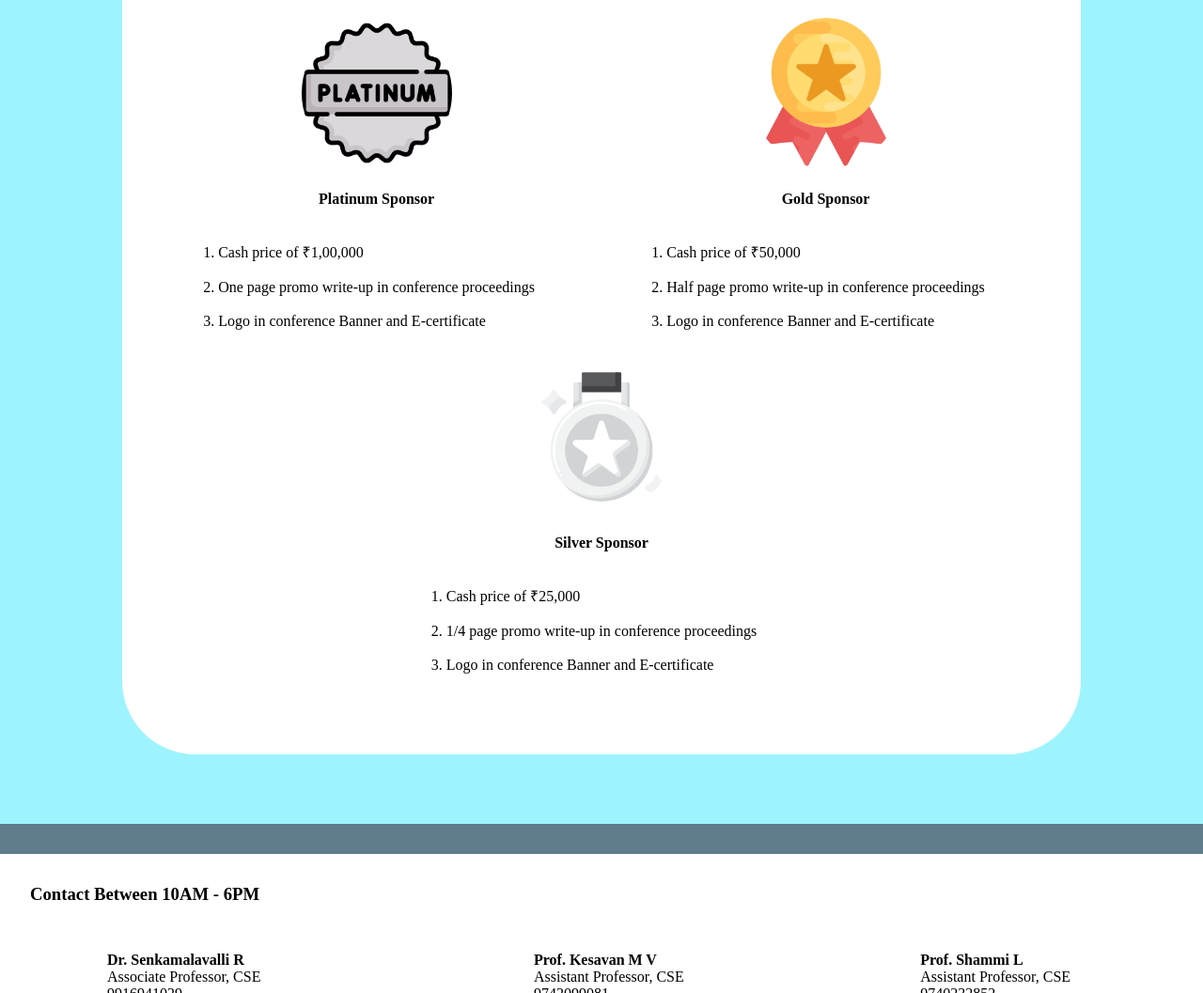
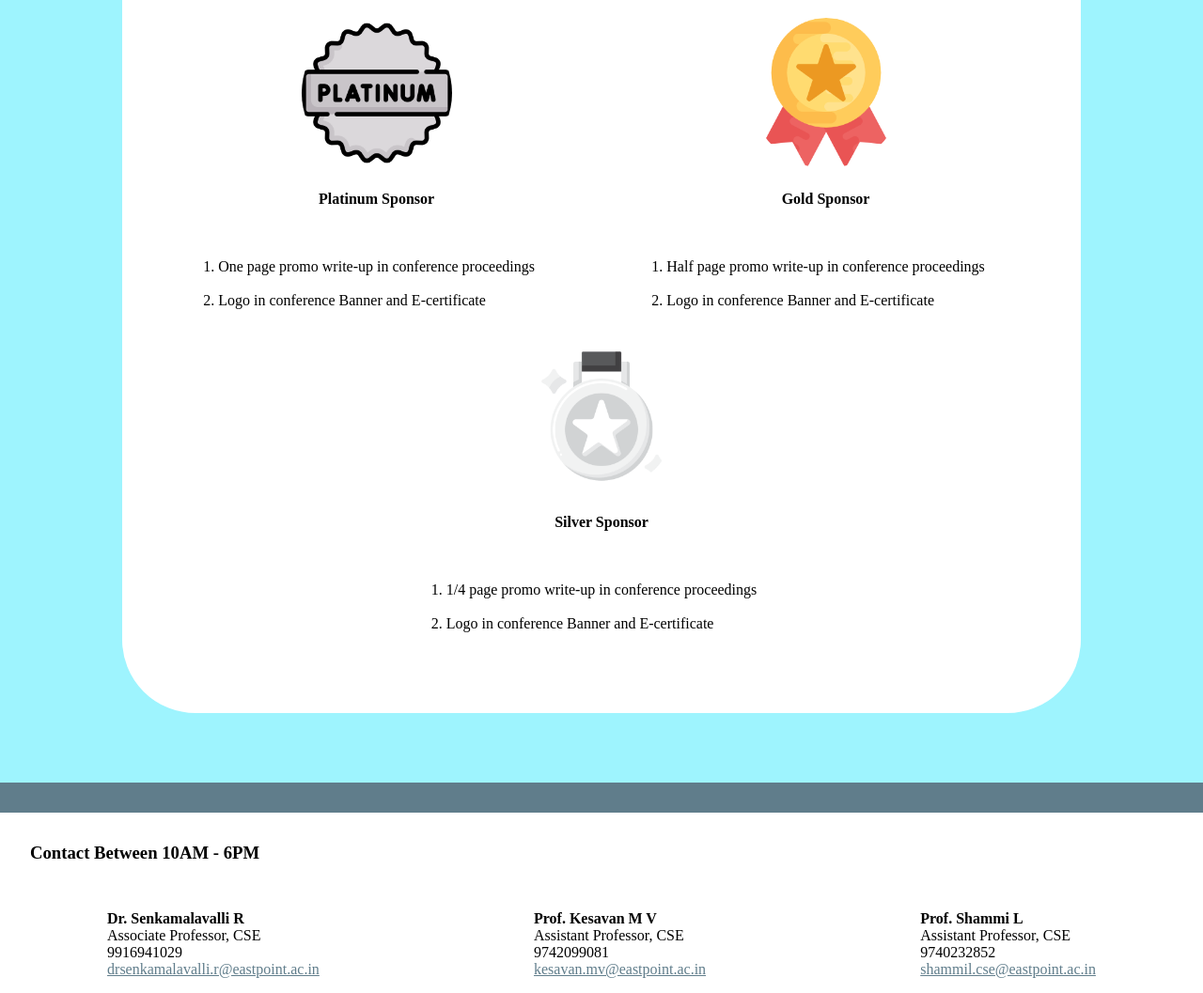
Before and after one commit to Sushantsingh2804/IESEE_2022, a plain HTML site: page index.html in a window 1280 px wide. Shown: the part 3122-4179 px from the top of the page at 94% size. Drawn offline with Linux system fonts and the light colour scheme.

Commit message:
Update index.html

```diff
--- a/index.html
+++ b/index.html
@@ -187,7 +187,7 @@ society.
     </div>
 
     <h4 style="text-align: center;">Platinum Sponsor</h4> <br> <br>
-    <li>Cash price of ₹1,00,000</li> <br>
+    <br>
   <li>One page promo write-up in conference proceedings</li> <br>
   <li>Logo in conference Banner and E-certificate</li> <br>
   </ol>
@@ -198,7 +198,7 @@ society.
       </div>
     </div>
     <h4 style="text-align: center;">Gold Sponsor</h4> <br> <br>
-    <li>Cash price of ₹50,000</li> <br>
+    <br>
   <li>Half page promo write-up in conference proceedings</li> <br>
   <li>Logo in conference Banner and E-certificate</li> <br>
   </ol>
@@ -209,7 +209,7 @@ society.
       </div>
     </div>
     <h4 style="text-align: center;">Silver Sponsor</h4> <br> <br>
-    <li>Cash price of ₹25,000</li> <br>
+     <br>
   <li>1/4 page promo write-up in conference proceedings</li> <br>
   <li>Logo in conference Banner and E-certificate</li> <br>
   </ol>
```
